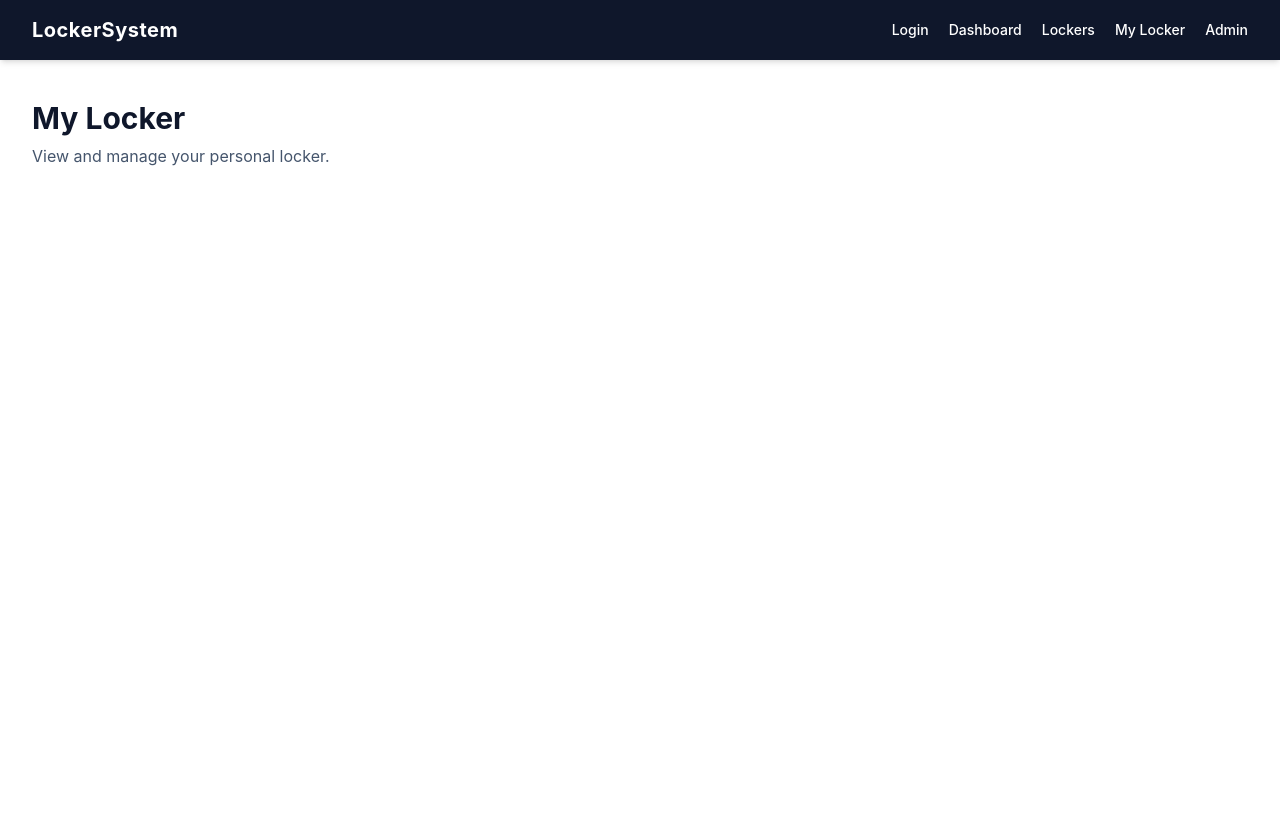
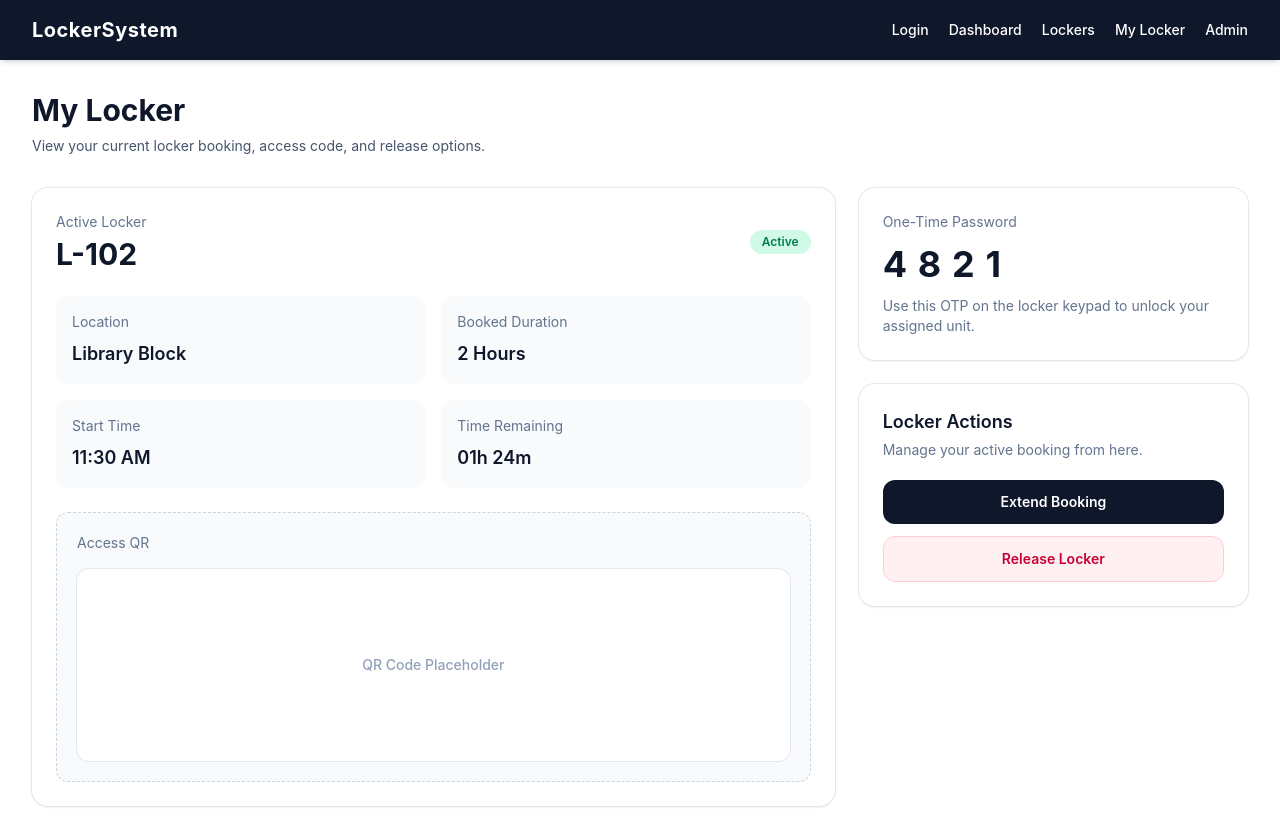
Before and after one commit to sarthakkaundal/LockerSystem, a React app in the folder frontend/: page /my-locker in a window 1280 px wide. Before the commit the page ends 800 px from the top, so only its background shows below. Built offline with nearby package versions, Linux system fonts and the light colour scheme; the HTML template or start-up script is replaced by a standard one.

Commit message:
feat: build my locker page UI

```diff
--- a/frontend/src/pages/MyLocker.jsx
+++ b/frontend/src/pages/MyLocker.jsx
@@ -1,11 +1,96 @@
 function MyLocker() {
   return (
-    <div className="px-8 py-10">
-      <h1 className="text-3xl font-bold text-slate-900">My Locker</h1>
-      <p className="mt-2 text-slate-600">
-        View and manage your personal locker.
-      </p>
-    </div>
+    <section className="px-6 py-8 md:px-8">
+      <div className="mb-8">
+        <h1 className="text-3xl font-bold text-slate-900">My Locker</h1>
+        <p className="mt-2 text-sm text-slate-600">
+          View your current locker booking, access code, and release options.
+        </p>
+      </div>
+
+      <div className="grid gap-6 xl:grid-cols-3">
+        <div className="rounded-2xl bg-white p-6 shadow-sm ring-1 ring-slate-200 xl:col-span-2">
+          <div className="flex items-center justify-between">
+            <div>
+              <p className="text-sm text-slate-500">Active Locker</p>
+              <h2 className="mt-1 text-3xl font-bold text-slate-900">L-102</h2>
+            </div>
+
+            <span className="rounded-full bg-emerald-100 px-3 py-1 text-xs font-semibold text-emerald-700">
+              Active
+            </span>
+          </div>
+
+          <div className="mt-6 grid gap-4 sm:grid-cols-2">
+            <div className="rounded-xl bg-slate-50 p-4">
+              <p className="text-sm text-slate-500">Location</p>
+              <p className="mt-2 text-lg font-semibold text-slate-900">
+                Library Block
+              </p>
+            </div>
+
+            <div className="rounded-xl bg-slate-50 p-4">
+              <p className="text-sm text-slate-500">Booked Duration</p>
+              <p className="mt-2 text-lg font-semibold text-slate-900">
+                2 Hours
+              </p>
+            </div>
+
+            <div className="rounded-xl bg-slate-50 p-4">
+              <p className="text-sm text-slate-500">Start Time</p>
+              <p className="mt-2 text-lg font-semibold text-slate-900">
+                11:30 AM
+              </p>
+            </div>
+
+            <div className="rounded-xl bg-slate-50 p-4">
+              <p className="text-sm text-slate-500">Time Remaining</p>
+              <p className="mt-2 text-lg font-semibold text-slate-900">
+                01h 24m
+              </p>
+            </div>
+          </div>
+
+          <div className="mt-6 rounded-xl border border-dashed border-slate-300 bg-slate-50 p-5">
+            <p className="text-sm text-slate-500">Access QR</p>
+            <div className="mt-4 flex h-48 items-center justify-center rounded-xl bg-white text-sm font-medium text-slate-400 ring-1 ring-slate-200">
+              QR Code Placeholder
+            </div>
+          </div>
+        </div>
+
+        <div className="space-y-6">
+          <div className="rounded-2xl bg-white p-6 shadow-sm ring-1 ring-slate-200">
+            <p className="text-sm text-slate-500">One-Time Password</p>
+            <h3 className="mt-3 text-4xl font-bold tracking-[0.3em] text-slate-900">
+              4821
+            </h3>
+            <p className="mt-3 text-sm text-slate-500">
+              Use this OTP on the locker keypad to unlock your assigned unit.
+            </p>
+          </div>
+
+          <div className="rounded-2xl bg-white p-6 shadow-sm ring-1 ring-slate-200">
+            <h3 className="text-lg font-semibold text-slate-900">
+              Locker Actions
+            </h3>
+            <p className="mt-1 text-sm text-slate-500">
+              Manage your active booking from here.
+            </p>
+
+            <div className="mt-5 space-y-3">
+              <button className="w-full rounded-xl bg-slate-900 px-4 py-3 text-sm font-semibold text-white transition hover:bg-slate-800">
+                Extend Booking
+              </button>
+
+              <button className="w-full rounded-xl border border-rose-200 bg-rose-50 px-4 py-3 text-sm font-semibold text-rose-700 transition hover:bg-rose-100">
+                Release Locker
+              </button>
+            </div>
+          </div>
+        </div>
+      </div>
+    </section>
   );
 }
 
```
